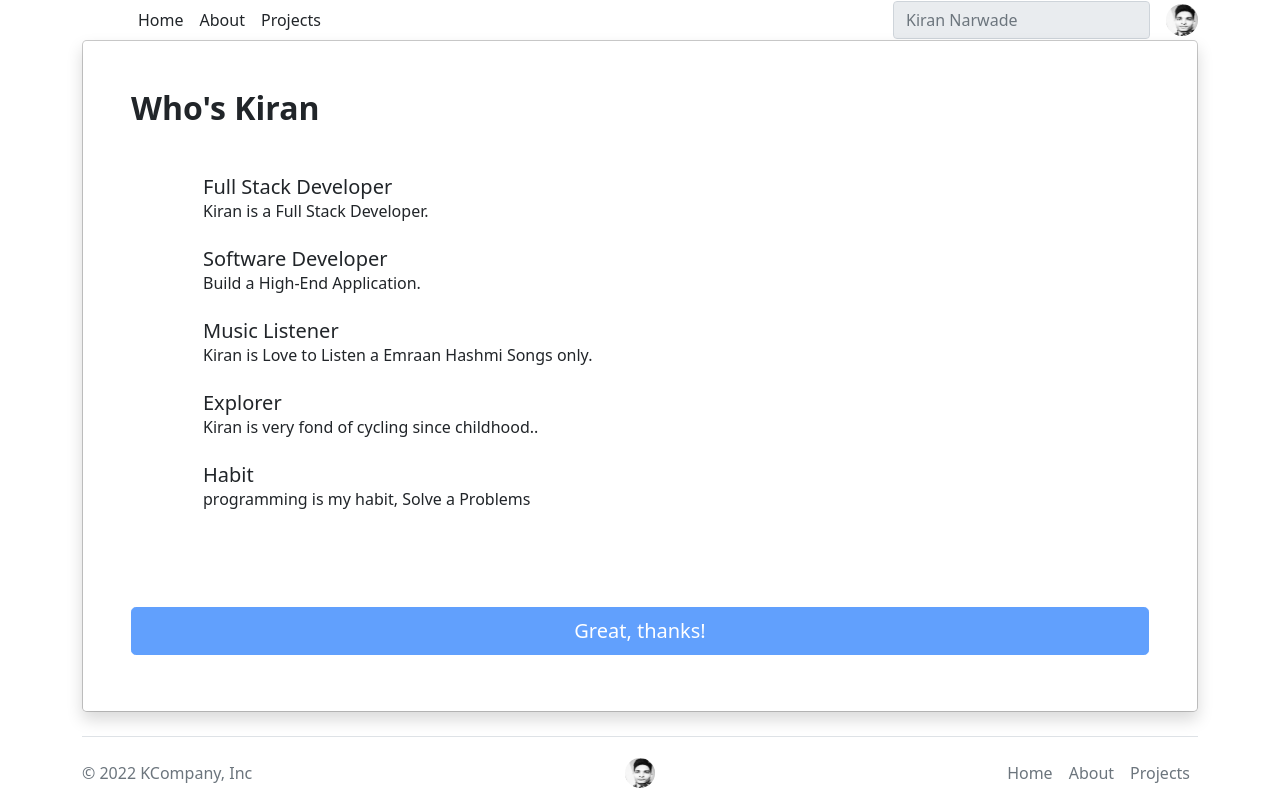
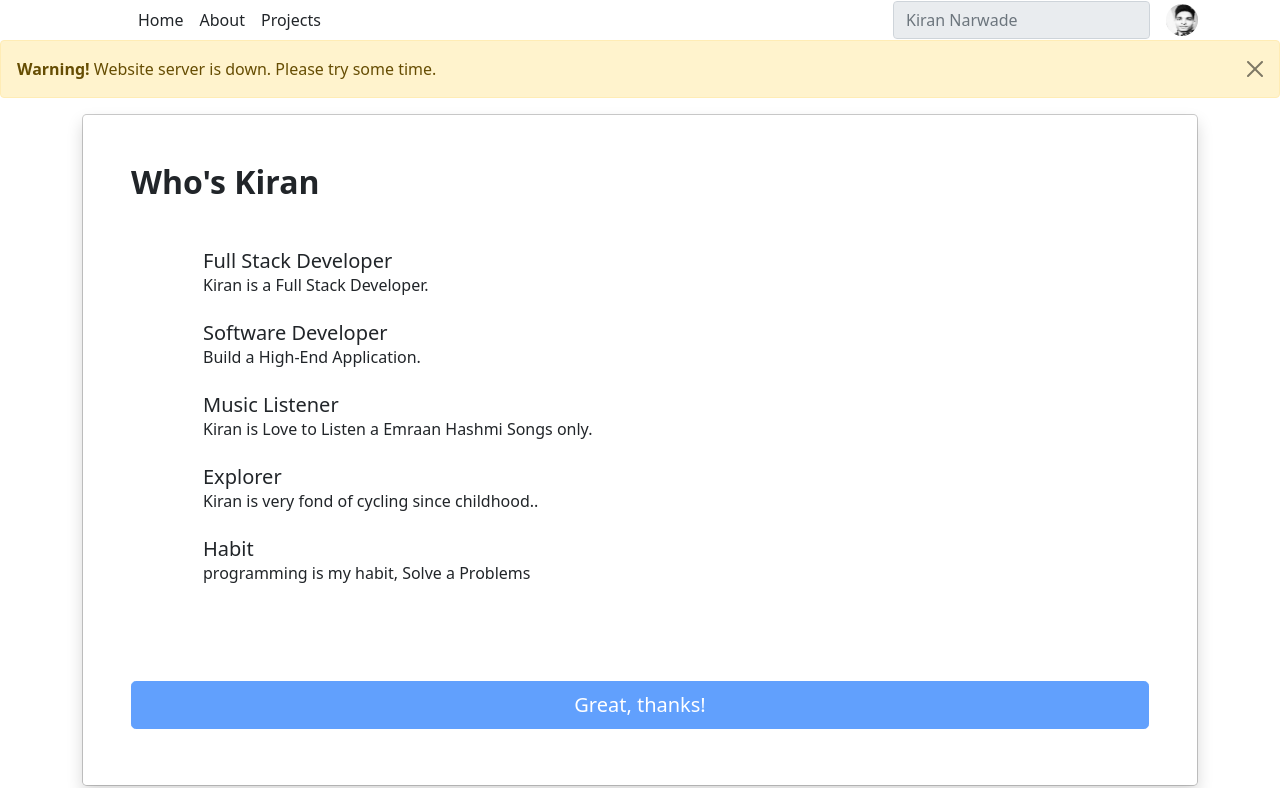
Before and after one commit to kirannarwade/flask_kk, a Flask app: page /about in a window 1280 px wide. Shown: the top 788 px of the page. Run offline with Flask 2, Linux system fonts and the light colour scheme.

Commit message:
Update base.html

```diff
--- a/templates/base.html
+++ b/templates/base.html
@@ -33,6 +33,11 @@
           </div>
         </div>
       </div>
+
+    <div class="alert alert-warning alert-dismissible fade show" role="alert">
+  <strong>Warning!</strong> Website server is down. Please try some time.
+  <button type="button" class="btn-close" data-bs-dismiss="alert" aria-label="Close"></button>
+</div>
 
       {% block body %}
 
```
